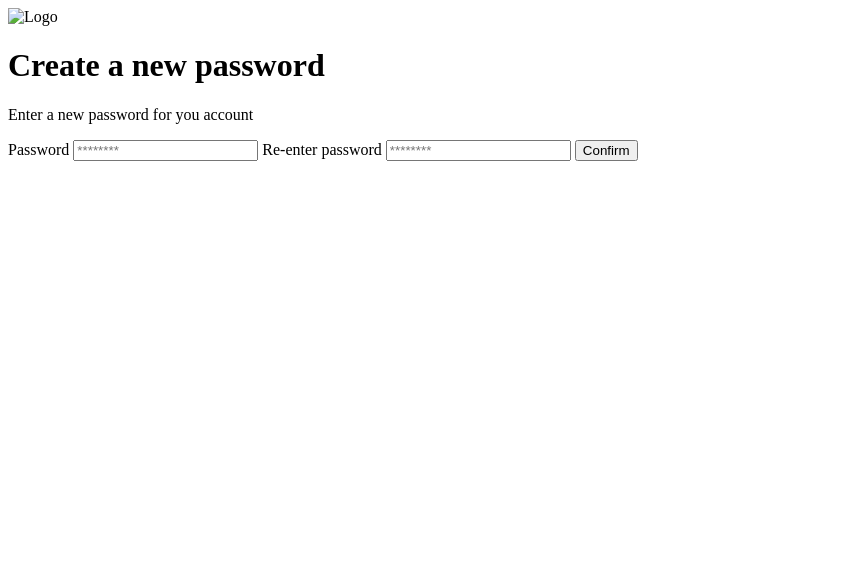
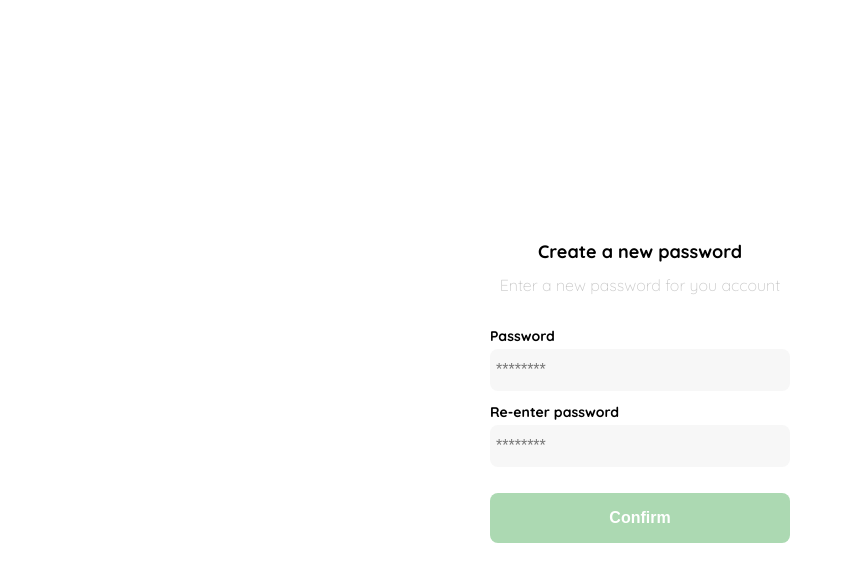
Before and after one commit to ernestozann/practico-frontend, a plain HTML site: page html/newPassword.html in a window 1280 px wide. Shown: the whole page, without its empty margins (0-845 px from the left). Drawn offline with Linux system fonts and the light colour scheme.

Commit message:
crear nueva contraseña: CSS

```diff
--- a/css/newPassword.css
+++ b/css/newPassword.css
@@ -0,0 +1,82 @@
+:root {
+	--very-light-pink: #c7c7c7;
+	--text-input-field: #f7f7f7;
+	--hospital-green: #acd9b2;
+	--white: #ffffff;
+	--black: #000000;
+	--sm: 14px;
+	--md: 16px;
+	--lg: 18px;
+}
+body {
+	font-family: 'Quicksand', sans-serif;
+	margin: 0;
+}
+.login {
+	width: 100%;
+	height: 100vh;
+	display: grid;
+	place-items: center;
+}
+.form-container {
+	display: grid;
+	grid-template-rows: auto 1fr auto;
+	width: 300px;
+}
+.form {
+	display: flex;
+	flex-direction: column;
+}
+.logo {
+	width: 150px;
+	margin-bottom: 48px;
+	justify-self: center;
+	display: none;
+}
+.title {
+	font-size: var(--lg);
+	margin-bottom: 12px;
+	text-align: center;
+}
+.subtitle {
+	color: var(--very-light-pink);
+	font-size: var(--md);
+	font-weight: 300;
+	margin-top: 0;
+	margin-bottom: 32px;
+	text-align: center;
+}
+.label {
+	font-size: var(--sm);
+	font-weight: bold;
+	margin-bottom: 4px;
+}
+.input {
+	background-color: var(--text-input-field);
+	border: none;
+	border-radius: 8px;
+	height: 30px;
+	font-size: var(--md);
+	padding: 6px;
+	margin-bottom: 12px;
+}
+.primary-button {
+	background-color: var(--hospital-green);
+	border-radius: 8px;
+	border: none;
+	color: var(--white);
+	width: 100%;
+	cursor: pointer;
+	font-size: var(--md);
+	font-weight: bold;
+	height: 50px;
+}
+.login-button {
+	margin-top: 14px;
+	margin-bottom: 30px;
+}
+@media (max-width: 640px) {
+	.logo{
+		display: block;
+	}
+}
--- a/html/newPassword.html
+++ b/html/newPassword.html
@@ -5,12 +5,15 @@
 	<meta http-equiv="X-UA-Compatible" content="IE=edge">
 	<meta name="viewport" content="width=device-width, initial-scale=1.0">
 	<link rel="stylesheet" href="../css/newPassword.css">
+	<link rel="preconnect" href="https://fonts.googleapis.com">
+  <link rel="preconnect" href="https://fonts.gstatic.com" crossorigin>
+  <link href="https://fonts.googleapis.com/css2?family=Quicksand:wght@300;500;700&display=swap" rel="stylesheet">
 	<title>Document</title>
 </head>
 <body>
 	<div class="login">
 		<div class="form-container">
-			<img src="" alt="Logo" class="logo">
+			<img src="../logos/logo_yard_sale.svg" alt="Logo" class="logo">
 			<h1 class="title">Create a new password</h1>
 			<p class="subtitle">Enter a new password for you account</p>
 			<form action="/" class="form">
```
Also changed, not shown: icons/bt_add_to_cart.svg (renamed from Platzi_YardSale_Icons/bt_add_to_cart.svg), icons/bt_added_to_cart.svg (renamed from Platzi_YardSale_Icons/bt_added_to_cart.svg), icons/email.svg (renamed from Platzi_YardSale_Icons/email.svg), icons/flechita.svg (renamed from Platzi_YardSale_Icons/flechita.svg), icons/icon_close.png (renamed from Platzi_YardSale_Icons/icon_close.png), icons/icon_menu.svg (renamed from Platzi_YardSale_Icons/icon_menu.svg), icons/icon_shopping_cart.svg (renamed from Platzi_YardSale_Icons/icon_shopping_cart.svg), icons/icon_shopping_cart_notification.svg (renamed from Platzi_YardSale_Icons/icon_shopping_cart_notification.svg), logos/favicon_bota_fora.svg (renamed from Platzi_YardSale_Logos/favicon_bota_fora.svg), logos/favicon_yard_sale.svg (renamed from Platzi_YardSale_Logos/favicon_yard_sale.svg), logos/logo_bota_fora.svg (renamed from Platzi_YardSale_Logos/logo_bota_fora.svg), logos/logo_yard_sale.svg (renamed from Platzi_YardSale_Logos/logo_yard_sale.svg).
